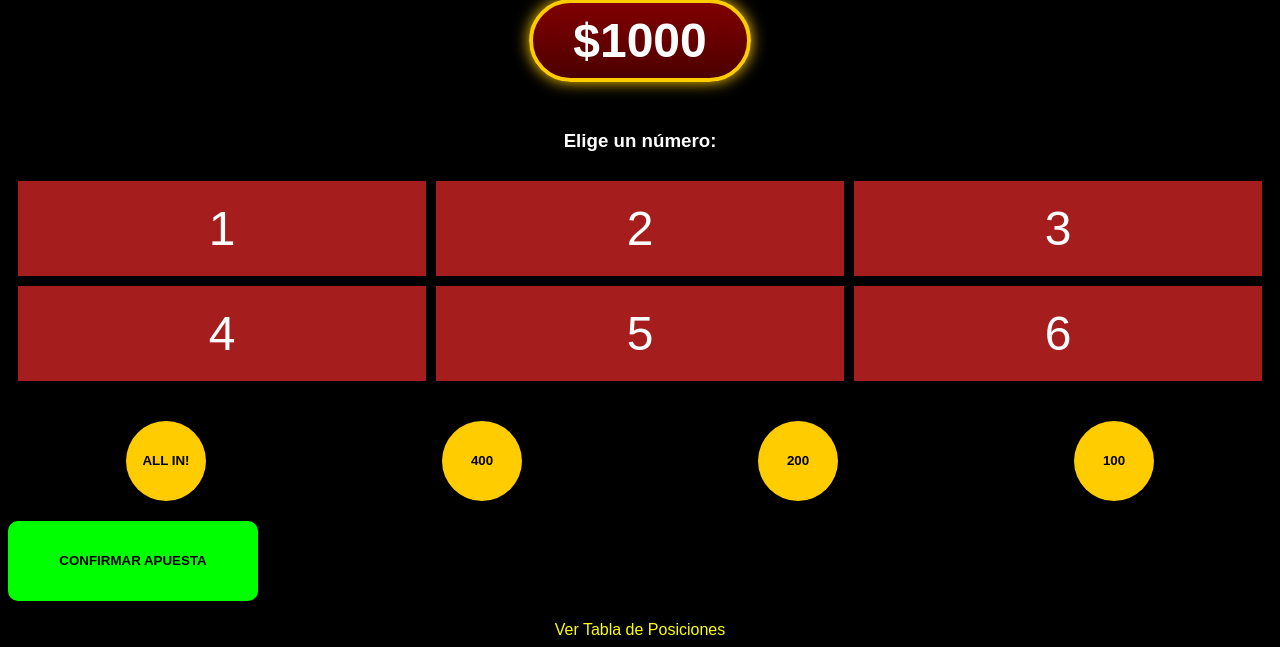
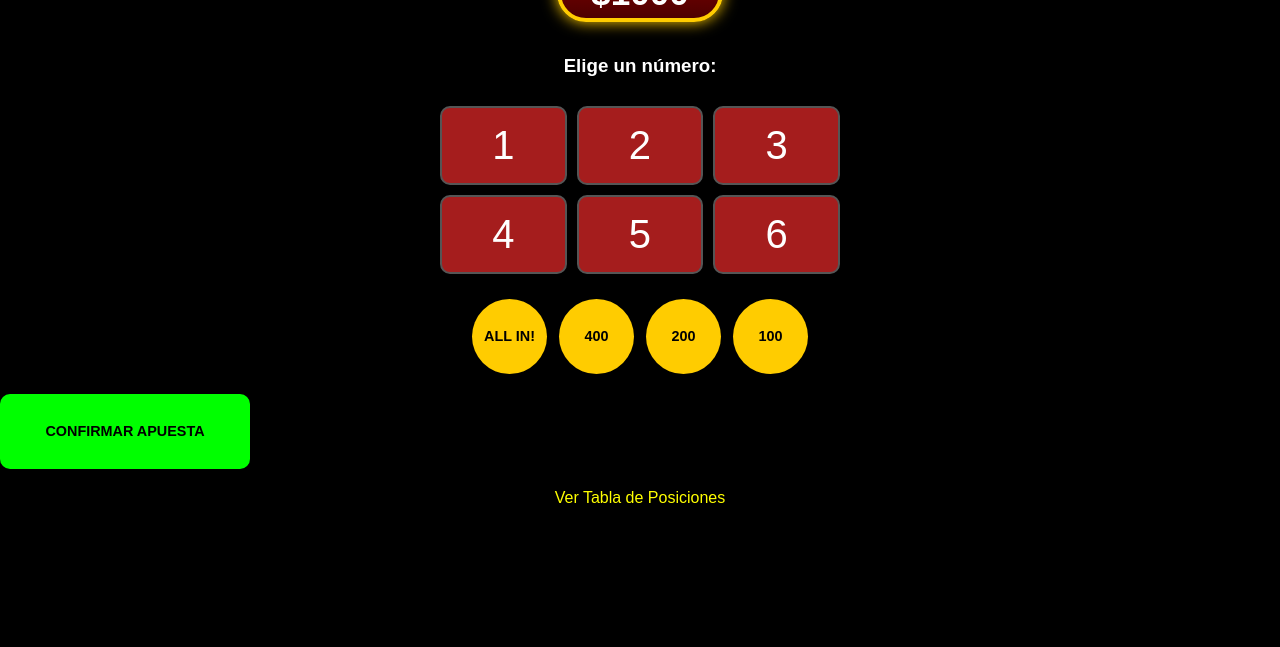
Before and after one commit to karinavallejos/Cumple2026, a Flask app: page /juego in a window 1280 px wide. Shown: the part 233-880 px from the top of the page. After the commit the page ends 736 px from the top, so only its background shows below. Run offline with Flask 3, Linux system fonts and the light colour scheme; some libraries are stand-ins or nearby versions.

Commit message:
Improve CSS structure and style definitions
Refactor CSS styles for better organization and readability.

```diff
--- a/static/style.css
+++ b/static/style.css
@@ -1,25 +1,138 @@
-body { background-color: black; color: white; font-family: 'Arial', sans-serif; text-align: center; }
-.header-vegas { max-width: 300px; margin: 20px auto; }
+/* Estilos Generales */
+body {
+    margin: 0;
+    padding: 0;
+    background-color: black;
+    color: white;
+    font-family: 'Arial', sans-serif;
+    text-align: center;
+    overflow-x: hidden;
+}
+
+/* 1. Logo pegado arriba y dinero inmediatamente abajo */
+.header-vegas {
+    margin-top: 0;
+    padding: 5px 0; /* Espacio mínimo arriba */
+}
+
+.header-vegas img {
+    width: 180px;
+    max-width: 60vw;
+}
+
+#ronda-display {
+    color: gold;
+    margin: 2px 0;
+    font-size: 1.1rem;
+    text-shadow: 1px 1px 2px black;
+}
+
 .balance-card {
     background: linear-gradient(to bottom, #800000, #4d0000);
-    border: 4px solid #ffcc00; border-radius: 50px;
-    padding: 10px 40px; display: inline-block; font-size: 3rem; font-weight: bold;
-    box-shadow: 0 0 15px #ffcc00; margin-bottom: 30px;
+    border: 4px solid #ffcc00;
+    border-radius: 50px;
+    padding: 5px 30px;
+    display: inline-block;
+    font-size: 2.2rem;
+    font-weight: bold;
+    box-shadow: 0 0 15px #ffcc00;
+    margin-top: -5px; /* Pegado al logo */
+    margin-bottom: 15px;
 }
-.grid-opciones { display: grid; grid-template-columns: repeat(3, 1fr); gap: 10px; padding: 10px; }
-.opcion-btn {
-    background-color: #a51d1d; color: white; font-size: 3rem;
-    border: none; padding: 20px; cursor: pointer;
-}
-.opcion-btn.selected { border: 5px solid yellow; }
-.apuesta-container { display: flex; justify-content: space-around; margin-top: 30px; }
-.apuesta-btn {
-    background-color: #ffcc00; color: black; border-radius: 50%;
-    width: 80px; height: 80px; font-weight: bold; border: none; cursor: pointer;
-    display: flex; align-items: center; justify-content: center;
-}
-.opcion-btn.selected {
-    border: 5px solid #ffcc00 !important; /* Amarillo neón */
+
+/* 2. Feedback visual de selección (Borde Amarillo Neón) */
+/* Se aplica tanto a los números/pintas como a los círculos de dinero */
+.opcion-btn.selected, .apuesta-btn.selected-money {
+    border: 5px solid #ffcc00 !important;
     box-shadow: 0 0 20px #ffcc00;
     transform: scale(1.1);
+    outline: none;
 }
+
+/* 3. Cuadrícula de opciones (Dados/Cartas) */
+.grid-opciones {
+    display: grid;
+    grid-template-columns: repeat(3, 1fr);
+    gap: 10px;
+    padding: 10px;
+    max-width: 400px;
+    margin: 0 auto;
+}
+
+.opcion-btn {
+    background-color: #a51d1d;
+    color: white;
+    font-size: 2.5rem;
+    border: 2px solid #555;
+    padding: 15px;
+    cursor: pointer;
+    border-radius: 10px;
+    transition: 0.2s;
+}
+
+/* 4. Contenedor de apuestas y Monto Manual */
+.apuesta-container {
+    display: flex;
+    justify-content: center;
+    gap: 12px;
+    margin-top: 15px;
+    flex-wrap: wrap;
+}
+
+.apuesta-btn {
+    background-color: #ffcc00;
+    color: black;
+    border-radius: 50%;
+    width: 75px;
+    height: 75px;
+    font-weight: bold;
+    border: none;
+    cursor: pointer;
+    display: flex;
+    align-items: center;
+    justify-content: center;
+    font-size: 0.9rem;
+}
+
+/* Estilo para el círculo de entrada manual */
+#monto-manual {
+    width: 75px;
+    height: 75px;
+    border-radius: 50%;
+    border: 3px solid gold;
+    text-align: center;
+    background: #222;
+    color: white;
+    font-weight: bold;
+    font-size: 0.9rem;
+    box-sizing: border-box;
+}
+
+/* 5. Botón de confirmar centrado */
+.confirmar-container {
+    display: flex;
+    justify-content: center;
+    margin: 25px 0;
+}
+
+.btn-verde {
+    background: #00ff00;
+    color: black;
+    font-weight: bold;
+    border: none;
+    cursor: pointer;
+    box-shadow: 0 4px 10px rgba(0, 255, 0, 0.3);
+    transition: 0.3s;
+}
+
+.btn-verde:hover {
+    transform: scale(1.05);
+    background: #33ff33;
+}
+
+/* Mensaje de espera y resultados */
+#mensaje-espera {
+    font-weight: bold;
+    text-shadow: 2px 2px 5px black;
+    margin: 20px 0;
+}
```
